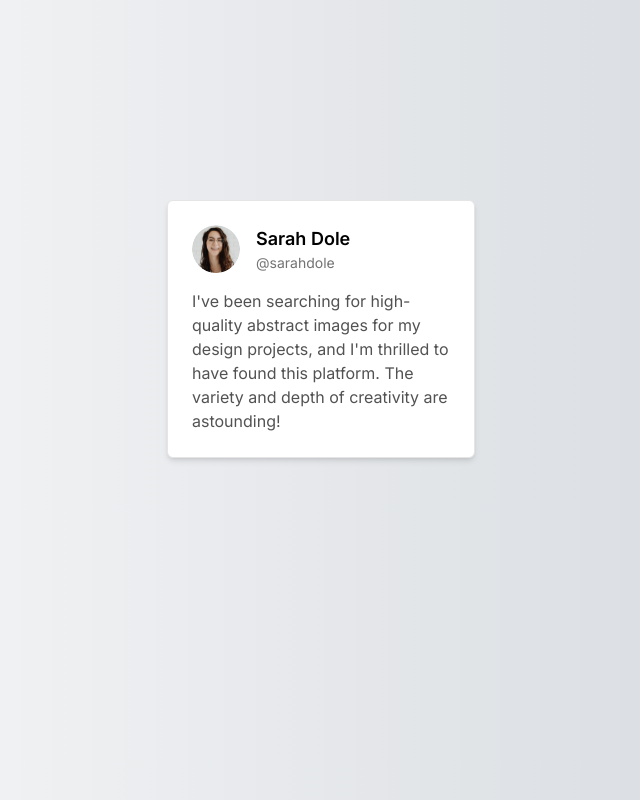
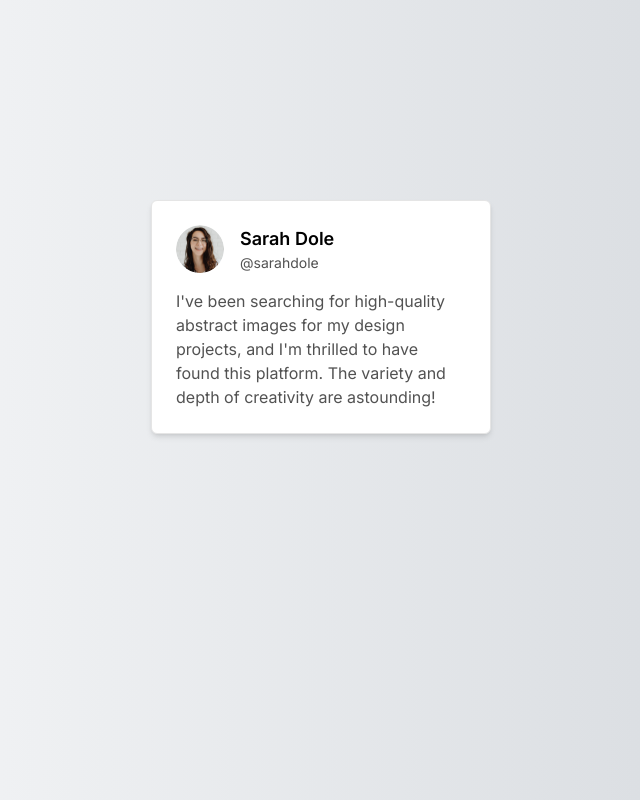
Before and after one commit to CodyJPerry/testimonial-card, a Next.js app: page / in a window 1280 px wide. Shown: the top 800 px of the page, without its empty margins (319-959 px from the left). Built offline with nearby package versions, Linux system fonts and the light colour scheme.

Commit message:
Handle edge case for long text, improve accesibility, and check performance

```diff
--- a/app/layout.tsx
+++ b/app/layout.tsx
@@ -16,7 +16,7 @@ export default function RootLayout({
 }>) {
   return (
     <html lang="en">
-      <body className={`${inter.className} bg-gradient-to-r from-[#F9FAFB] to-[#D2D6DB]`} >{children}</body>
+      <body className={`${inter.className} bg-gradient-to-r from-[#F9FAFB] to-[#D2D6DB] h-screen w-screen overflow-hidden`} >{children}</body>
     </html>
   );
 }
--- a/app/page.tsx
+++ b/app/page.tsx
@@ -2,11 +2,12 @@ import Image from "next/image";
 
 export default function Home() {
   return (
-    <main className="h-screen w-90 overflow-hidden mx-auto px-4 mt-[200px]">
-      <div className="bg-white rounded-md p-6 shadow space-y-4 shadow-md border border-neutral-200">
+    <main className="mx-auto mt-[200px] mx-4">
+      <div className="bg-white w-90 mx-auto rounded-md p-6 shadow space-y-4 shadow-md border border-neutral-200">
         {/* Testimonial Card */}
-        <div className="flex gap-4">
+        <section className="flex gap-4">
           {/* Header */}
+          <figure aria-labelledby="avatar-label">
             <Image
               src="/img/profile-thumbnail.png"
               className="rounded-full"
@@ -14,18 +15,21 @@ export default function Home() {
               width={48}
               height={48}
             />
+            <figcaption id="avatar-label" className="sr-only">User&apos;s Avatar</figcaption>
+          </figure>
           {/* Title */}
           <div>
             <p className="text-lg font-semibold">Sarah Dole</p>
             {/* Handle */}
-            <p className="text-sm text-neutral-500">@sarahdole</p>
+            <p className="text-sm text-neutral-600">@sarahdole</p>
           </div>
-        </div>
+        </section>
         <div>
           {/* Body */}
-          <p className="text-neutral-600 text-base">I&apos;ve been searching for high-quality abstract images for my design projects,
+          <p className="text-neutral-600 text-base line-clamp-6">I&apos;ve been searching for high-quality abstract images for my design projects,
             and I&apos;m thrilled to have found this platform. The variety and depth of creativity
-            are astounding!</p>
+            are astounding!
+            </p>
         </div>
       </div>
     </main>
```
Lines whose indentation alone changed are shown as unchanged.
